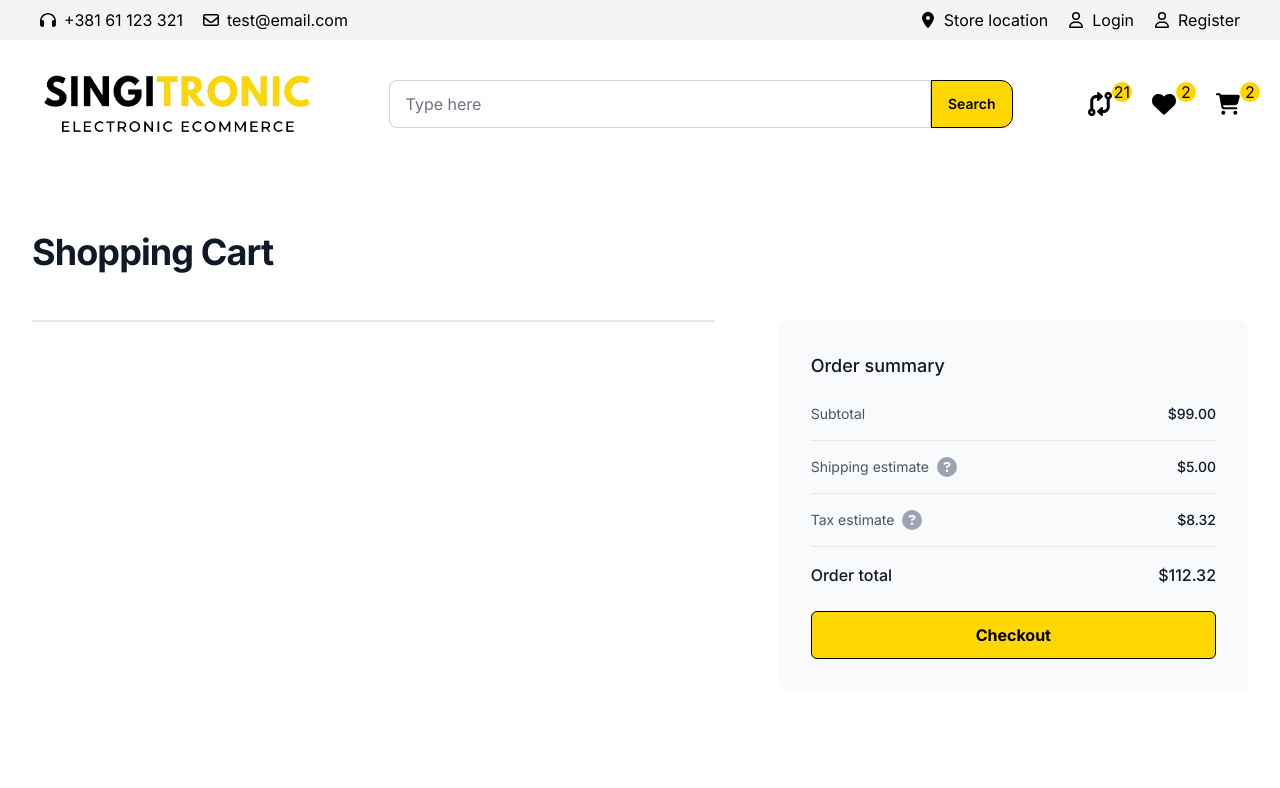
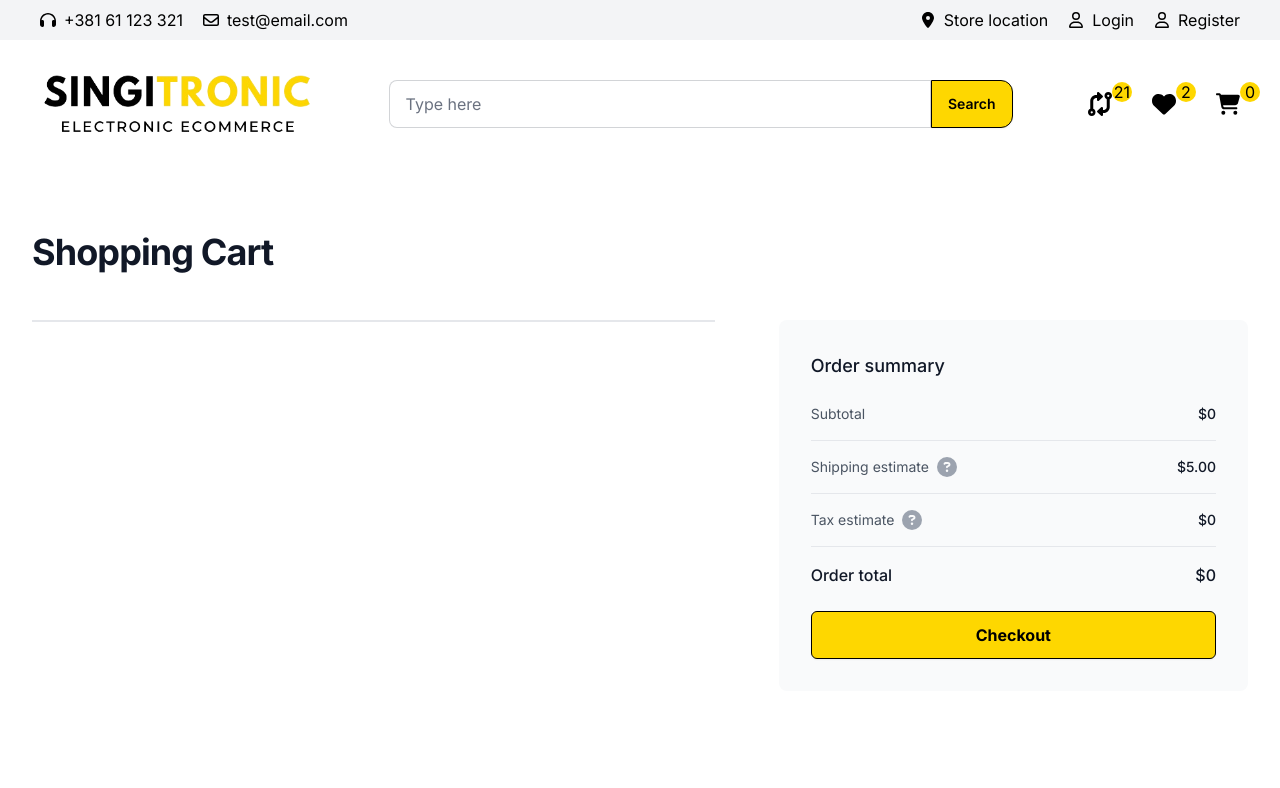
Before and after one commit to Kuzma02/Electronics-eCommerce-Shop-With-Admin-Dashboard-NextJS-NodeJS, a Next.js app: page /cart in a window 1280 px wide. Shown: the top 788 px of the page. Built offline with nearby package versions, Linux system fonts and the light colour scheme.

Commit message:
zustand_primary_functionality_completed

```diff
--- a/app/_zustand/store.ts
+++ b/app/_zustand/store.ts
@@ -10,68 +10,73 @@ export type ProductInCart = {
 
 export type State = {
   products: ProductInCart[];
+  allQuantity: number;
+  total: number;
 };
 
 export type Actions = {
   addToCart: (newProduct: ProductInCart) => void;
   removeFromCart: (id: number) => void;
   updateCartAmount: (id: number, quantity: number) => void;
+  calculateTotals: () => void;
 };
 
 export const useProductStore = create<State & Actions>((set) => ({
   products: [],
+  allQuantity: 0,
+  total: 0,
   addToCart: (newProduct) => {
     set((state) => {
-      const cartItem = state.products.find(item => item.id === newProduct.id);
-      if(!cartItem){
+      const cartItem = state.products.find((item) => item.id === newProduct.id);
+      if (!cartItem) {
         return { products: [...state.products, newProduct] };
-      }else{
-        state.products.map(product => {
-          if(product.id === cartItem.id){
+      } else {
+        state.products.map((product) => {
+          if (product.id === cartItem.id) {
             product.amount += newProduct.amount;
           }
-        })
-
+        });
       }
       return { products: [...state.products] };
-
     });
   },
 
   removeFromCart: (id) => {
     set((state) => {
-
-      state.products = state.products.filter((product: ProductInCart) => product.id !== id);
+      state.products = state.products.filter(
+        (product: ProductInCart) => product.id !== id
+      );
       return { products: state.products };
     });
   },
 
+  calculateTotals: () => {
+    set((state) => {
+      let amount = 0;
+      let total = 0;
+      state.products.forEach((item) => {
+        amount += item.amount;
+        total += item.amount * item.price;
+      });
+
+      return { products: state.products, allQuantity: amount, total: total };
+    });
+  },
   updateCartAmount: (id, amount) => {
     set((state) => {
       const cartItem = state.products.find((item) => item.id === id)!;
 
-      if(!cartItem){
+      if (!cartItem) {
         return { products: [...state.products] };
-      }else{
-        state.products.map(product => {
-          if(product.id === cartItem.id){
+      } else {
+        state.products.map((product) => {
+          if (product.id === cartItem.id) {
             product.amount = amount;
           }
-        })
-
+        });
       }
-
 
       return { products: [...state.products] };
     });
   },
-
-  /**
-   updateCartAmount: (state, action) => {
-            const cartItem = state.cartItems.find(item => item.id === action.payload.id);
-            cartItem.amount = Number(action.payload.amount);
-            cartSlice.caseReducers.calculateTotals(state);
-        },
-   */
-
 }));
--- a/app/cart/page.tsx
+++ b/app/cart/page.tsx
@@ -8,7 +8,12 @@ import { useProductStore } from "../_zustand/store";
 import Link from "next/link";
 
 const CartPage = () => {
-  const { products, removeFromCart } = useProductStore();
+  const { products, removeFromCart,calculateTotals,  total } = useProductStore();
+
+  const handleRemoveItem = (id: number) => {
+    removeFromCart(id);
+    calculateTotals();
+  }
   return (
     <div className="bg-white">
       <div className="mx-auto max-w-2xl px-4 pb-24 pt-16 sm:px-6 lg:max-w-7xl lg:px-8">
@@ -65,7 +70,7 @@ const CartPage = () => {
                         <QuantityInputCart product={product} />
                         <div className="absolute right-0 top-0">
                           <button
-                            onClick={() => removeFromCart(product.id)}
+                            onClick={() => handleRemoveItem(product.id)}
                             type="button"
                             className="-m-2 inline-flex p-2 text-gray-400 hover:text-gray-500"
                           >
@@ -112,7 +117,7 @@ const CartPage = () => {
             <dl className="mt-6 space-y-4">
               <div className="flex items-center justify-between">
                 <dt className="text-sm text-gray-600">Subtotal</dt>
-                <dd className="text-sm font-medium text-gray-900">$99.00</dd>
+                <dd className="text-sm font-medium text-gray-900">${ total }</dd>
               </div>
               <div className="flex items-center justify-between border-t border-gray-200 pt-4">
                 <dt className="flex items-center text-sm text-gray-600">
@@ -142,13 +147,13 @@ const CartPage = () => {
                     <FaCircleQuestion className="h-5 w-5" aria-hidden="true" />
                   </a>
                 </dt>
-                <dd className="text-sm font-medium text-gray-900">$8.32</dd>
+                <dd className="text-sm font-medium text-gray-900">${ total / 5 }</dd>
               </div>
               <div className="flex items-center justify-between border-t border-gray-200 pt-4">
                 <dt className="text-base font-medium text-gray-900">
                   Order total
                 </dt>
-                <dd className="text-base font-medium text-gray-900">$112.32</dd>
+                <dd className="text-base font-medium text-gray-900">${ total === 0 ? 0 : (total + total/5 + 5) }</dd>
               </div>
             </dl>
 
--- a/components/AddToCartSingleProductBtn.tsx
+++ b/components/AddToCartSingleProductBtn.tsx
@@ -8,7 +8,7 @@ interface AddToCartSingleProductBtnProps {
 }
 
 const AddToCartSingleProductBtn = ({ product, quantityCount } : AddToCartSingleProductBtnProps) => {
-  const { addToCart } = useProductStore();
+  const { addToCart, calculateTotals } = useProductStore();
 
   const handleAddToCart = () => {
     addToCart({
@@ -18,6 +18,7 @@ const AddToCartSingleProductBtn = ({ product, quantityCount } : AddToCartSingleP
       image: product?.mainImage,
       amount: quantityCount
     });
+    calculateTotals();
   };
   return (
     <button
--- /dev/null
+++ b/components/CartElement.tsx
@@ -0,0 +1,21 @@
+"use client";
+import Link from 'next/link'
+import React from 'react'
+import { FaCartShopping } from 'react-icons/fa6'
+import { useProductStore } from "@/app/_zustand/store";
+
+const CartElement = () => {
+    const { allQuantity } = useProductStore();
+  return (
+    <div className="relative">
+            <Link href="/cart">
+              <FaCartShopping className="text-2xl text-black" />
+              <span className="block w-5 h-5 bg-custom-yellow text-black rounded-full flex justify-center items-center absolute  top-[-10px] right-[-20px]">
+                { allQuantity }
+              </span>
+            </Link>
+          </div>
+  )
+}
+
+export default CartElement
--- a/components/Header.tsx
+++ b/components/Header.tsx
@@ -3,11 +3,13 @@ import HeaderTop from "./HeaderTop";
 import Image from "next/image";
 import SearchInput from "./SearchInput";
 import { FaHeart } from "react-icons/fa6";
-import { FaCartShopping } from "react-icons/fa6";
 import { FaCodeCompare } from "react-icons/fa6";
 import Link from "next/link";
 
+import CartElement from "./CartElement";
+
 const Header = () => {
+
   return (
     <header>
       <HeaderTop />
@@ -35,14 +37,7 @@ const Header = () => {
               2
             </span>
           </div>
-          <div className="relative">
-            <Link href="/cart">
-              <FaCartShopping className="text-2xl text-black" />
-              <span className="block w-5 h-5 bg-custom-yellow text-black rounded-full flex justify-center items-center absolute  top-[-10px] right-[-20px]">
-                2
-              </span>
-            </Link>
-          </div>
+          <CartElement />
         </div>
       </div>
     </header>
--- a/components/QuantityInputCart.tsx
+++ b/components/QuantityInputCart.tsx
@@ -6,17 +6,19 @@ import { FaMinus } from "react-icons/fa6";
 
 const QuantityInputCart = ({ product } : { product: ProductInCart }) => {
   const [quantityCount, setQuantityCount] = useState<number>(product.amount);
-  const { updateCartAmount } = useProductStore();
+  const { updateCartAmount, calculateTotals } = useProductStore();
 
   const handleQuantityChange = (actionName: string): void => {
     if (actionName === "plus") {
       setQuantityCount(() => quantityCount + 1);
       updateCartAmount(product.id, quantityCount + 1);
+      calculateTotals();
 
 
     } else if (actionName === "minus" && quantityCount !== 1) {
       setQuantityCount(() => quantityCount - 1);
       updateCartAmount(product.id, quantityCount - 1);
+      calculateTotals();
     }
   };
 
--- a/components/index.ts
+++ b/components/index.ts
@@ -29,3 +29,4 @@ export { default as QuantityInputCart } from "./QuantityInputCart";
 export { default as AddToCartSingleProductBtn } from "./AddToCartSingleProductBtn";
 export { default as BuyNowSingleProductBtn } from "./BuyNowSingleProductBtn";
 export { default as SingleProductDynamicFields } from "./SingleProductDynamicFields";
+export { default as CartElement } from "./CartElement";
```
